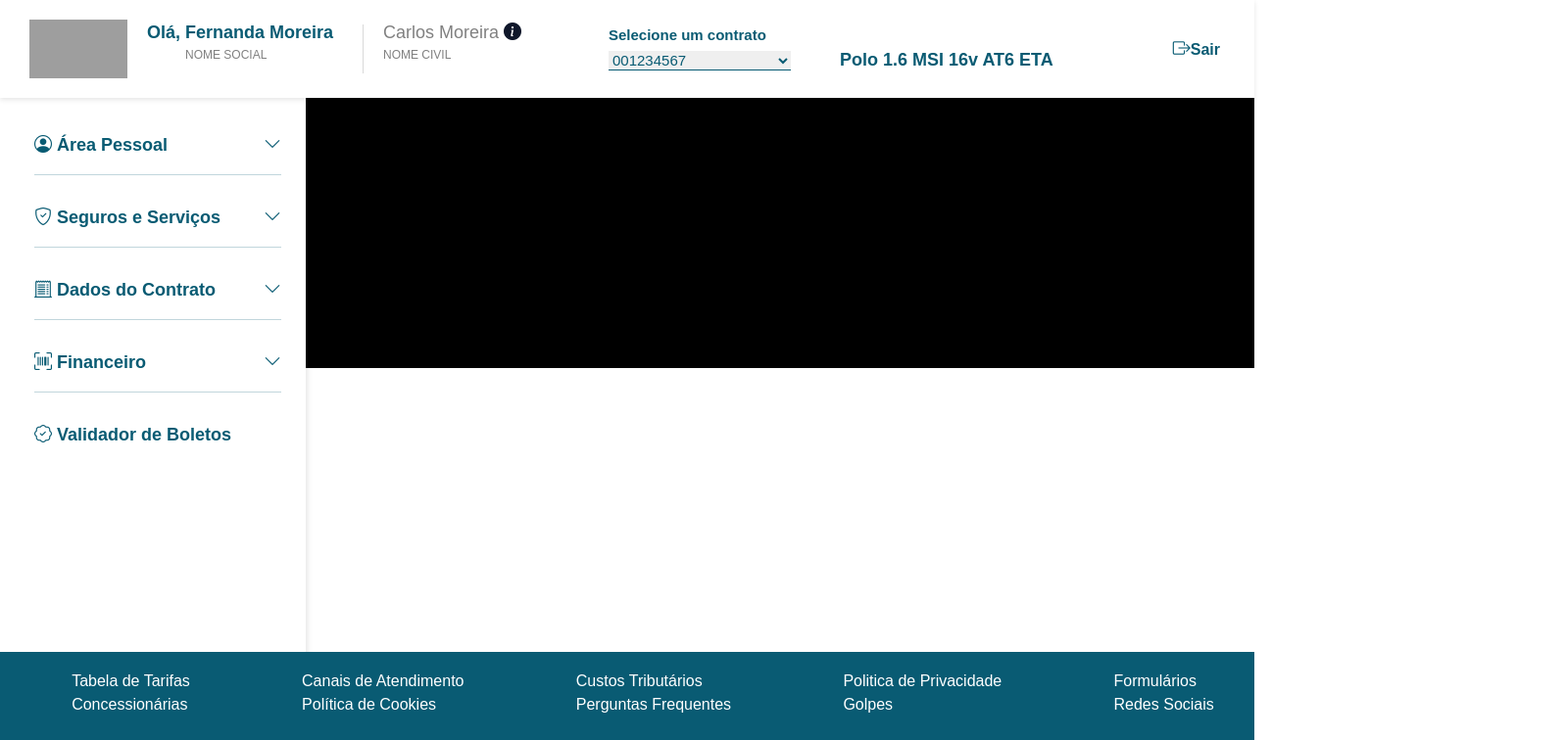
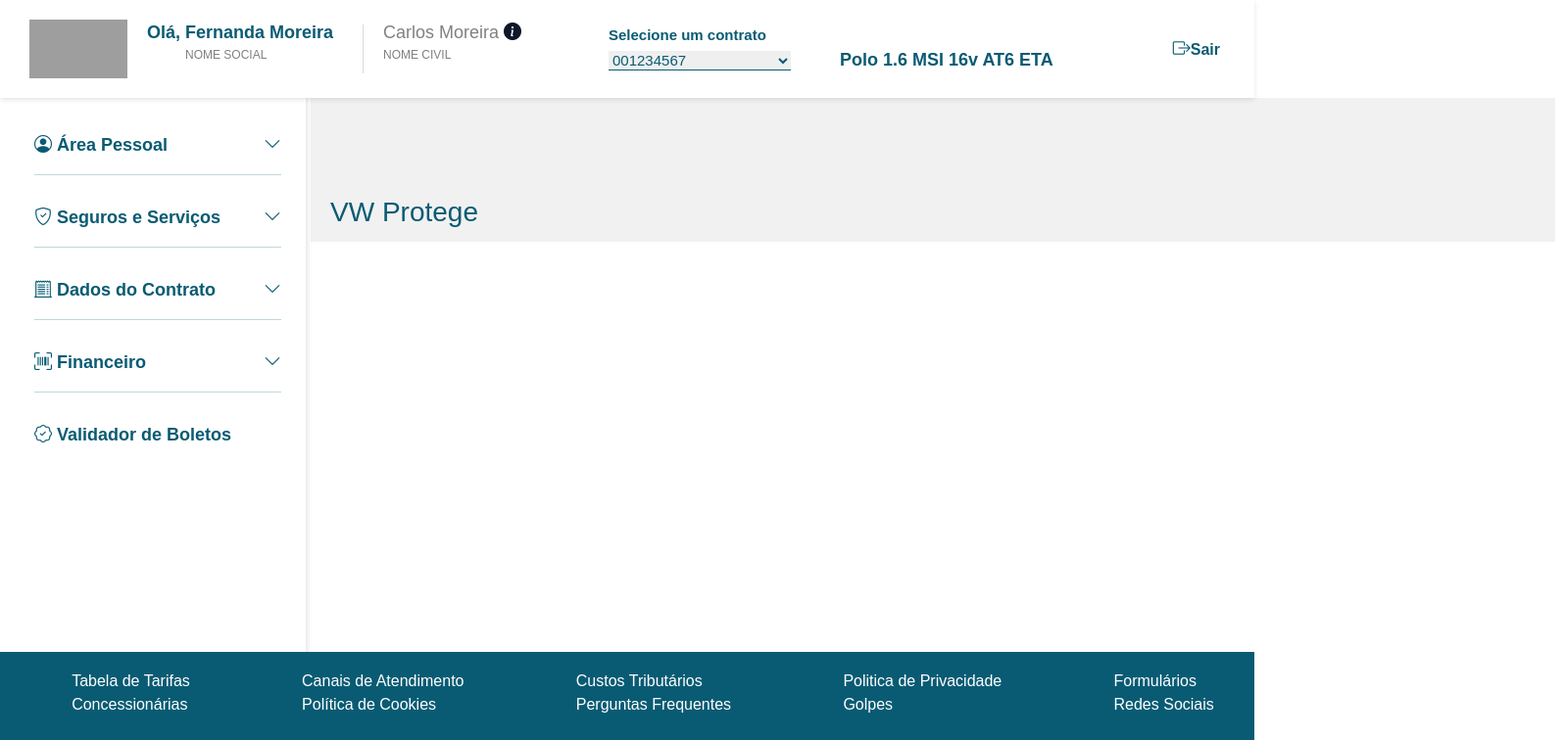
Before and after one commit to christiananjos/Projeto, an Angular app in the folder Poc-Volks/: page /app-vw-protege in a window 1280 px wide. Shown: the top 756 px of the page at 98% size, 1597 px wide, since content can reach past the window. Built offline with nearby package versions, Linux system fonts and the light colour scheme; grey boxes are pictures that could not be loaded.

Commit message:
texto vw Protege

```diff
--- a/Poc-Volks/src/app/vw-protege/vw-protege.component.css
+++ b/Poc-Volks/src/app/vw-protege/vw-protege.component.css
@@ -0,0 +1,30 @@
+* {
+    font-family: Arial, sans-serif;
+    color: #095b73;
+}
+
+.main-content {
+    width: 100%;
+    height: 500px;
+    padding-top: 100px;
+    padding-right: 10px;
+    /* padding-left: 10px; */
+    margin-left: 317px;
+    margin-right: 0;
+    /* background-color: black; */
+}
+
+.cabecalho {
+    width: 100%;
+    height: 147px;
+    gap: 40px;
+    background-color: #f1f1f1;
+    align-content: center;
+    padding: 20px;
+    padding-top: 100px;
+}
+
+.textoVwProtege {
+    font-size: 28px;
+
+}
--- a/Poc-Volks/src/app/vw-protege/vw-protege.component.html
+++ b/Poc-Volks/src/app/vw-protege/vw-protege.component.html
@@ -1,24 +1,8 @@
 <div class="main-content">
+  <div class="cabecalho">
+    <h1 class="textoVwProtege">VW Protege</h1>
+    </div>
 
-  <h1>VW Protege</h1>
-  <h1>VW Protege</h1>
-  <h1>VW Protege</h1>
-  <h1>VW Protege</h1>
-  <h1>VW Protege</h1>
-  <h1>VW Protege</h1>
+
+
 </div>
-
-<style>
-  @import url("https://cdn.jsdelivr.net/npm/bootstrap-icons@1.11.3/font/bootstrap-icons.min.css");
-  @import url("https://cdn.jsdelivr.net/npm/bootstrap@5.3.3/dist/css/bootstrap.min.css");
-
-  * {
-    font-family: Arial, sans-serif;
-    color: #095b73;
-  }
-
-  .main-content {
-    padding: 20px;
-    background-color: black;
-  }
-</style>
```
